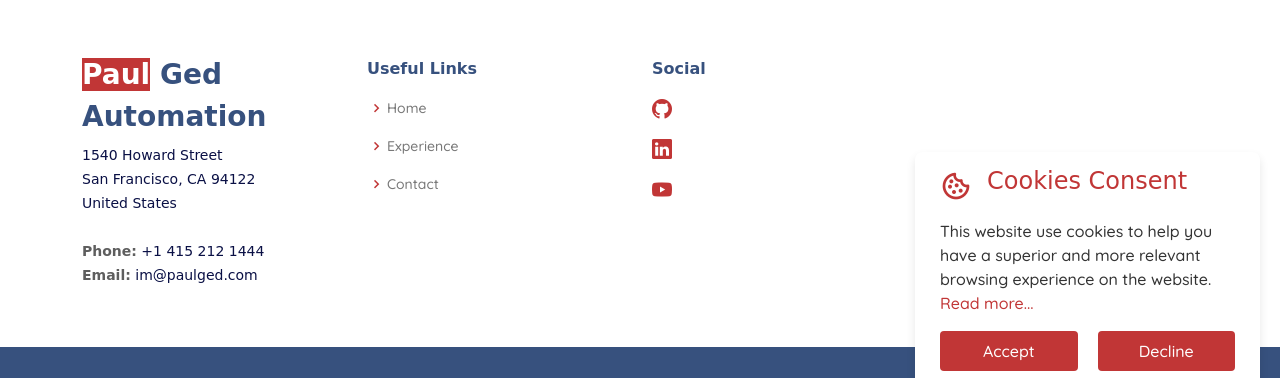
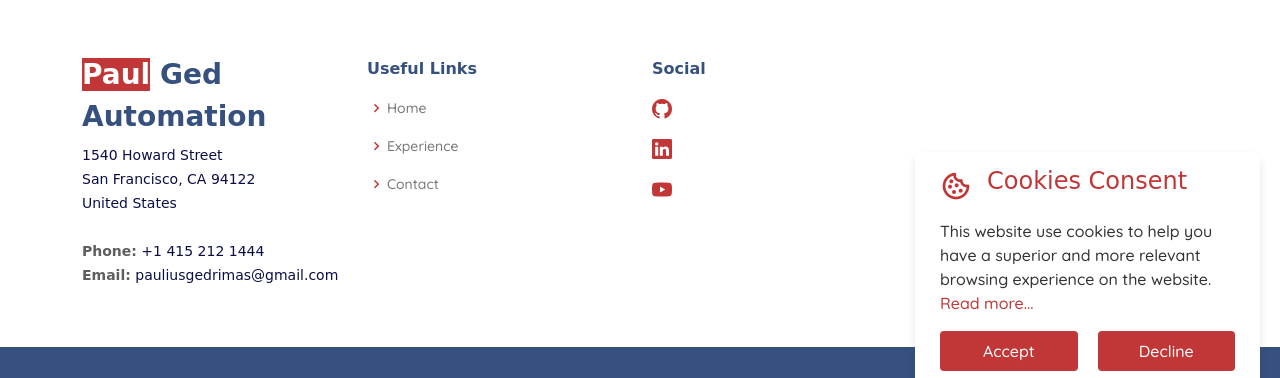
Before and after one commit to geddie212/mad_guy_main, a Flask app: page /cookies in a window 1280 px wide. Shown: the part 357-735 px from the top of the page. Run offline with Flask 2, Linux system fonts and the light colour scheme; some libraries are stand-ins or nearby versions; some web fonts are replaced.

Commit message:
update email

```diff
--- a/templates/header_footer.html
+++ b/templates/header_footer.html
@@ -96,7 +96,7 @@
                         San Francisco, CA 94122<br>
                         United States </a><br><br>
                         <strong>Phone:</strong><a href="tel:+14152121444"> +1 415 212 1444</a><br>
-                        <strong>Email:</strong><a href="mailto:im@paulged.com"> im@paulged.com</a><br>
+                        <strong>Email:</strong><a href="mailto:pauliusgedrimas@gmail.com"> pauliusgedrimas@gmail.com</a><br>
                     </p>
                 </div>
                 <div class="col-lg-3 col-md-6 footer-links">
--- a/templates/index.html
+++ b/templates/index.html
@@ -381,7 +381,7 @@
                     <div class="email">
                         <i class="bi bi-envelope"></i>
                         <h4>Email:</h4>
-                        <p><a href="mailto:im@paulged.com">im@paulged.com</a></p>
+                        <p><a href="mailto:pauliusgedrimas@gmail.com">pauliusgedrimas@gmail.com</a></p>
                     </div>
                 </div>
                 <div class="phone">
```
